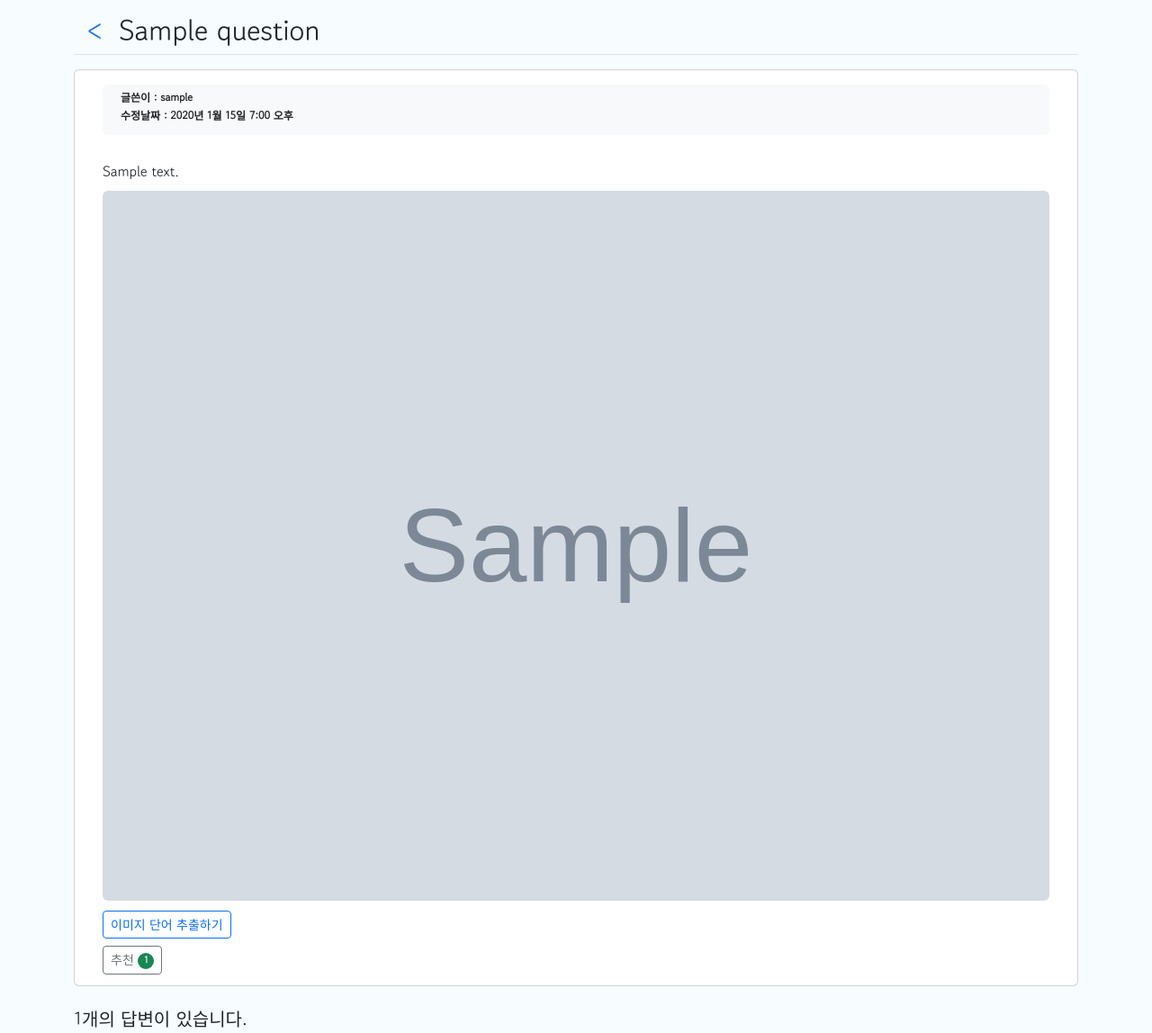
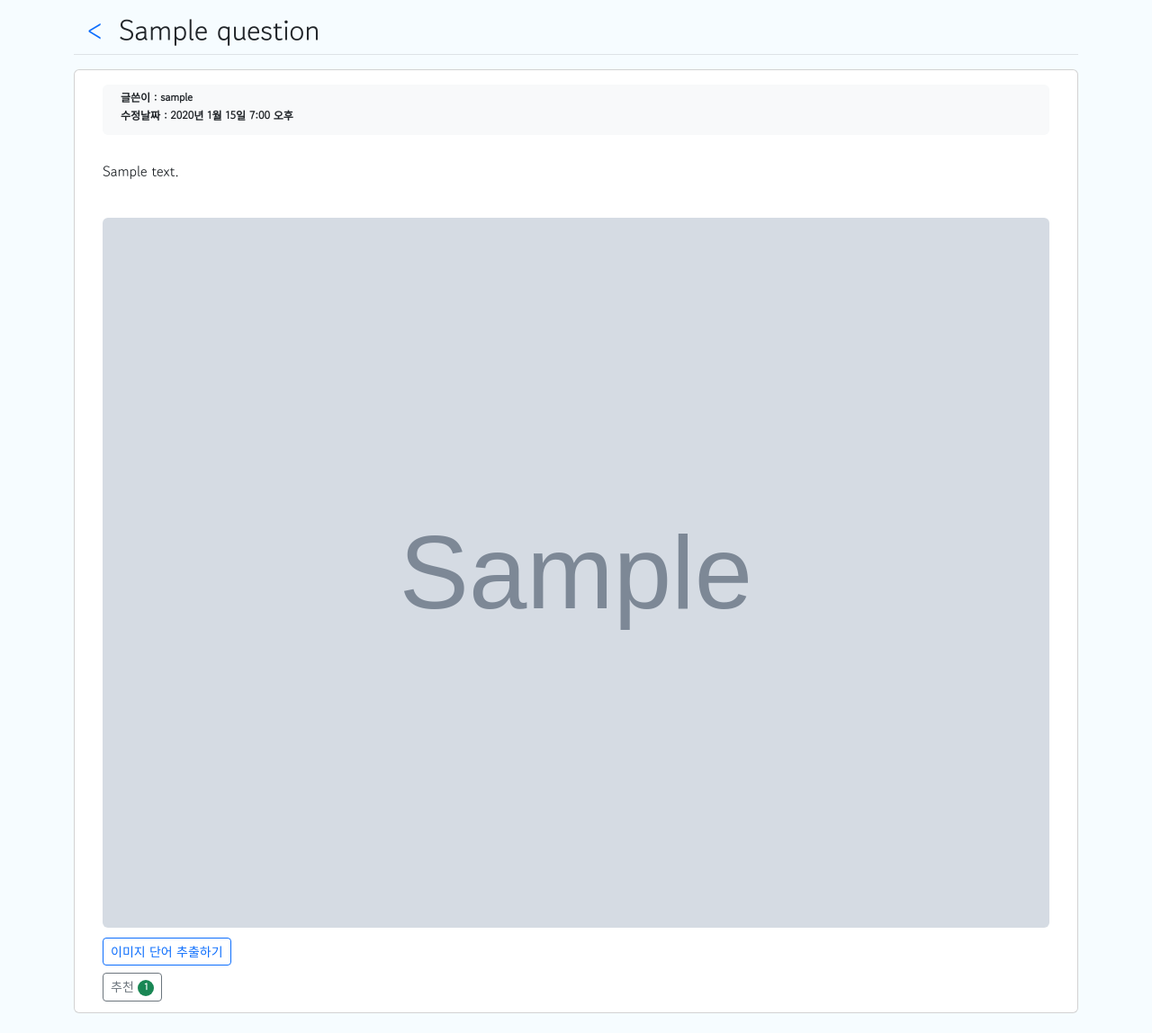
Before and after one commit to SimOnejin/pybo, a Django app: page /pybo/1/ in a window 1280 px wide. Shown: the part 66-1214 px from the top of the page at 90% size. Run offline with Django 4.2, Linux system fonts and the light colour scheme; tables that the repository leaves empty hold one stand-in row (values such as "Sample post"); grey boxes marked "Sample" are stand-in pictures; some libraries are stand-ins or nearby versions.

Commit message:
css test

```diff
--- a/templates/pybo/question_detail.html
+++ b/templates/pybo/question_detail.html
@@ -47,7 +47,7 @@
                     </div>
                 </div>
 
-                    <div class="text-left" style="height:50px;">
+                    <div class="text-left" style="height:text-line;">
                         {{ question.content|mark }}
                     </div>
             </div>
@@ -76,7 +76,7 @@
                     <form method="post" action="{% url 'pybo:ocrTest' question.id %}" style="margin-bottom:-10px; margin-top:10px;">
                         {% csrf_token %}
                         {% if question.image %}
-                        <input type="submit" class="btn btn-sm btn-outline-primary mb-3" value="이미지 단어 추출하기">
+                            <input type="submit" class="btn btn-sm btn-outline-primary mb-3" value="이미지 단어 추출하기">
                         {% endif %}
                     </form>
                 </div>
```
